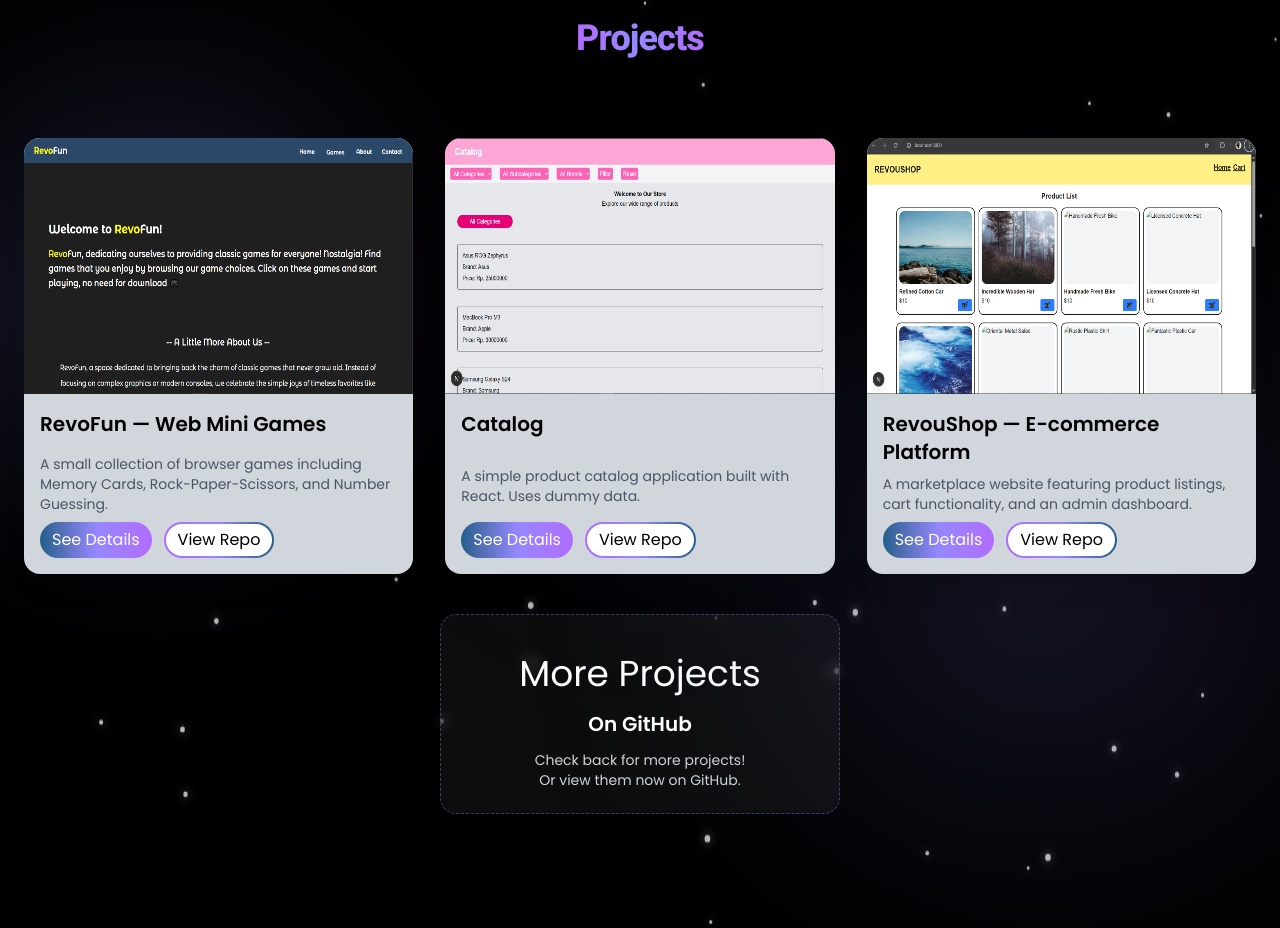
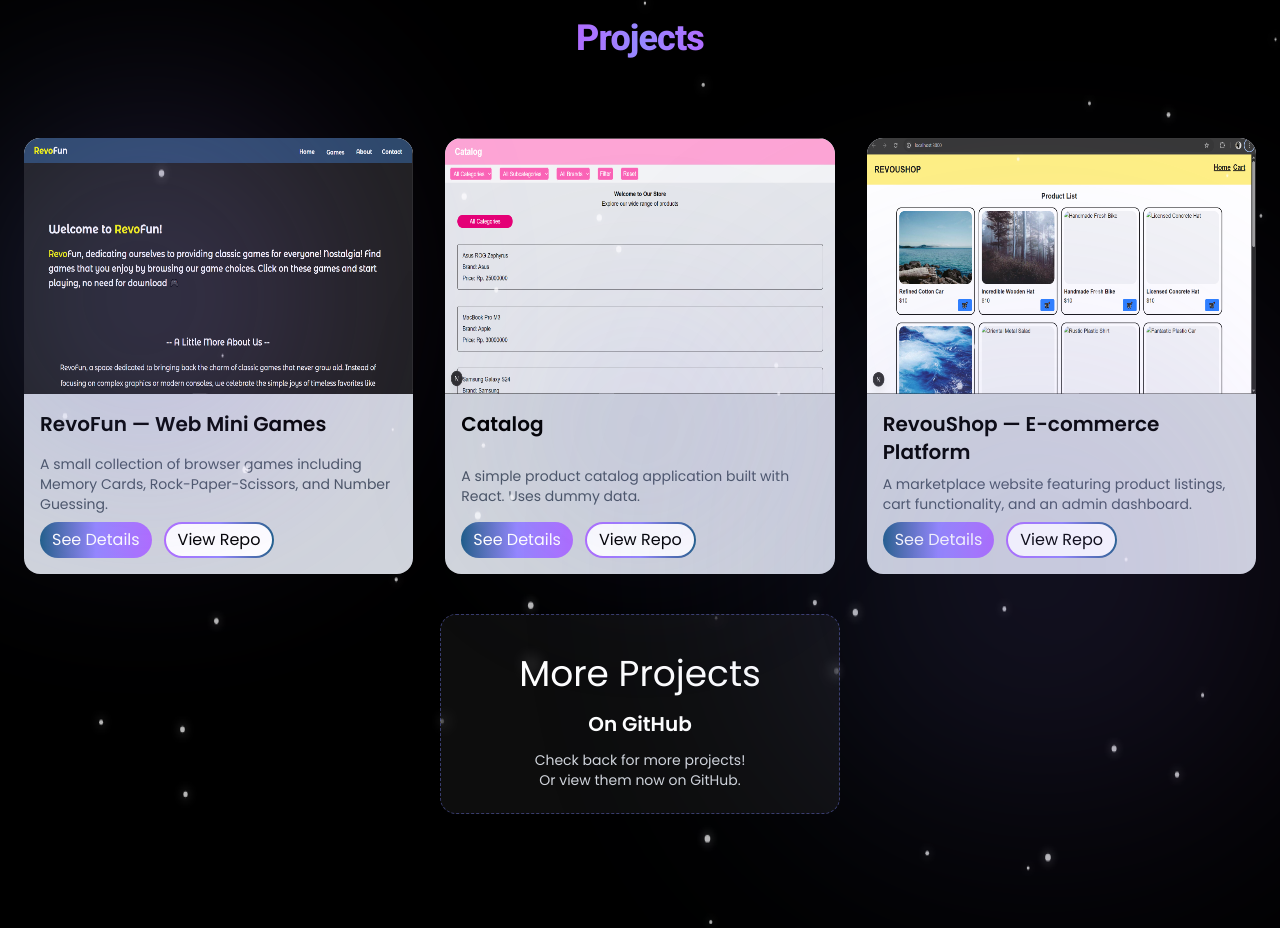
Before and after one commit to Cel44/MyPortfolio, a React (Vite) app: page / in a window 1280 px wide. Shown: the part 2718-3646 px from the top of the page. Built offline with nearby package versions, Linux system fonts and the light colour scheme; a web font is replaced by a local one.

Commit message:
style: adjusted project cards z

```diff
--- a/src/sections/Projects.jsx
+++ b/src/sections/Projects.jsx
@@ -32,7 +32,7 @@ export default function Project() {
             Projects
          </motion.h2>
 
-         <motion.div className="max-w-7xl w-full px-6 mx-auto grid md:grid-cols-3 grid-cols-1 gap-8 z-100"
+         <motion.div className="max-w-7xl w-full px-6 mx-auto grid md:grid-cols-3 grid-cols-1 gap-8"
          initial={{ opacity: 0, y: -30 }}
          whileInView={{opacity: 1, y:0}}
          transition={{duration:0.5, delay:0.3}}
```
